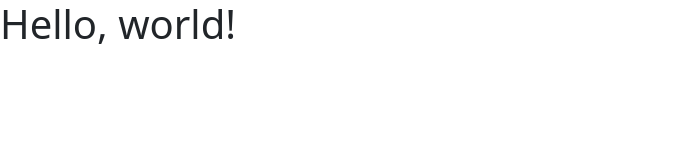
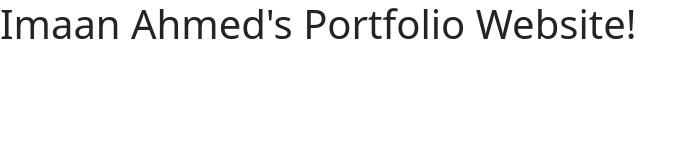
Before and after one commit to imaank00/imaank00.github.io, a plain HTML site: page index.html in a window 1280 px wide. Shown: the whole page, without its empty margins (0-696 px from the left). Drawn offline with nearby package versions, Linux system fonts and the light colour scheme.

Commit message:
Update index.html

```diff
--- a/index.html
+++ b/index.html
@@ -2,12 +2,13 @@
 <html lang="en">
   <head>
     <meta charset="utf-8">
+    <!-- -->
     <meta name="viewport" content="width=device-width, initial-scale=1">
     <title>Bootstrap demo</title>
     <link href="https://cdn.jsdelivr.net/npm/bootstrap@5.3.3/dist/css/bootstrap.min.css" rel="stylesheet" integrity="sha384-QWTKZyjpPEjISv5WaRU9OFeRpok6YctnYmDr5pNlyT2bRjXh0JMhjY6hW+ALEwIH" crossorigin="anonymous">
   </head>
   <body>
-    <h1>Hello, world!</h1>
+    <h1>Imaan Ahmed's Portfolio Website!</h1>
     <script src="https://cdn.jsdelivr.net/npm/bootstrap@5.3.3/dist/js/bootstrap.bundle.min.js" integrity="sha384-YvpcrYf0tY3lHB60NNkmXc5s9fDVZLESaAA55NDzOxhy9GkcIdslK1eN7N6jIeHz" crossorigin="anonymous"></script>
   </body>
 </html>
```
